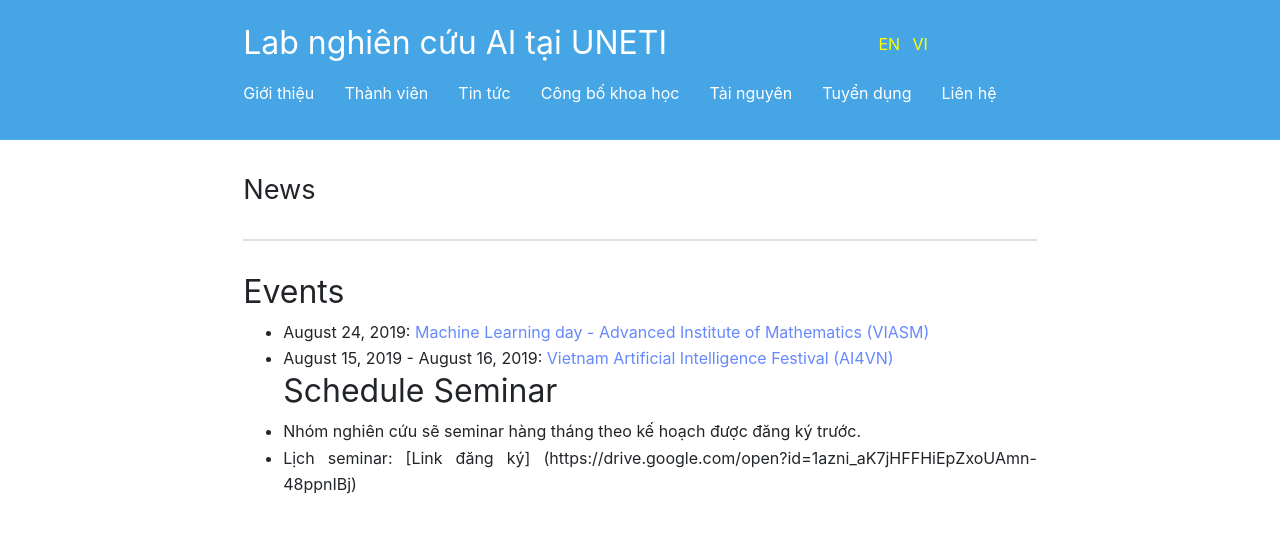
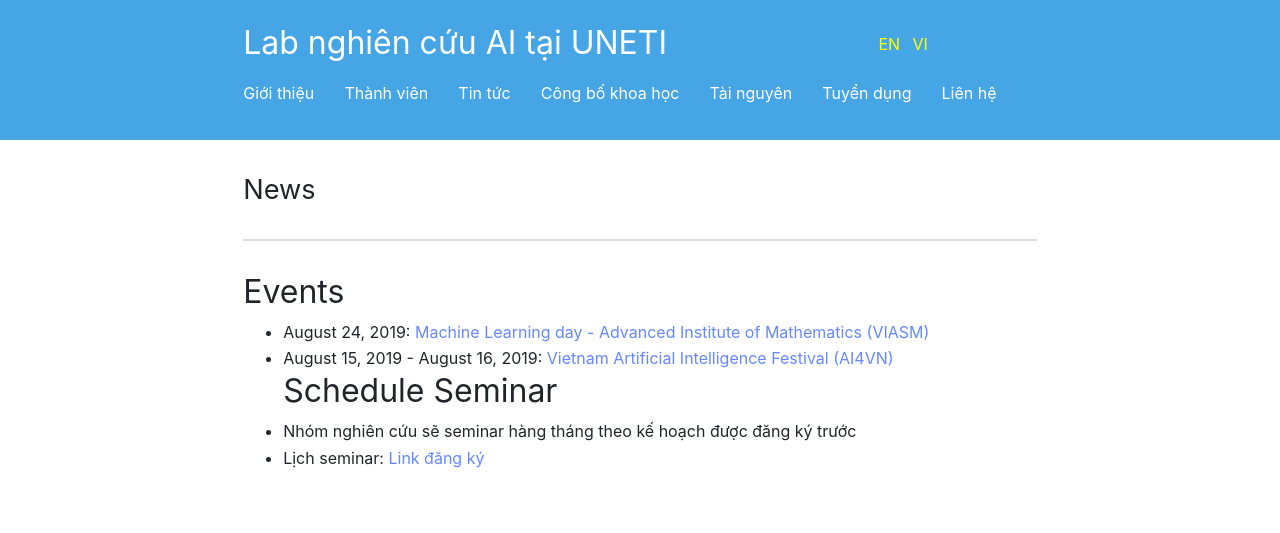
Before and after one commit to unetilab/unetilab.github.io, a Jekyll site: the page built from vi/News.md, in a window 1280 px wide. Shown: the top 533 px of the page. Built offline with Jekyll 4.4.1, drawn with Linux system fonts in a browser that asks for light colours; nearby versions of some CDN libraries; library files that are not in the unit come from our copies.

Commit message:
Update News.md

```diff
--- a/vi/News.md
+++ b/vi/News.md
@@ -13,5 +13,5 @@ order: 2
 * August 15, 2019 - August 16, 2019: [Vietnam Artificial Intelligence Festival (AI4VN)](https://ai4vn.vnexpress.net)
 
 ## Schedule Seminar
-* Nhóm nghiên cứu sẽ seminar hàng tháng theo kế hoạch được đăng ký trước.
-* Lịch seminar: [Link đăng ký] (https://drive.google.com/open?id=1azni_aK7jHFFHiEpZxoUAmn-48ppnIBj)
+* Nhóm nghiên cứu sẽ seminar hàng tháng theo kế hoạch được đăng ký trước
+* Lịch seminar: [Link đăng ký](https://drive.google.com/open?id=1azni_aK7jHFFHiEpZxoUAmn-48ppnIBj)
```
